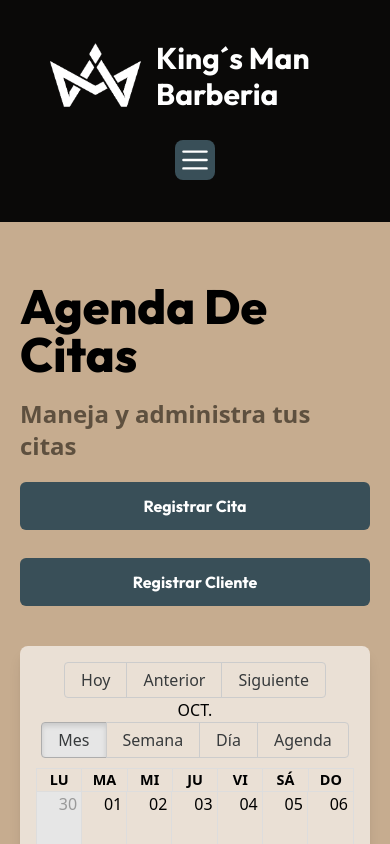
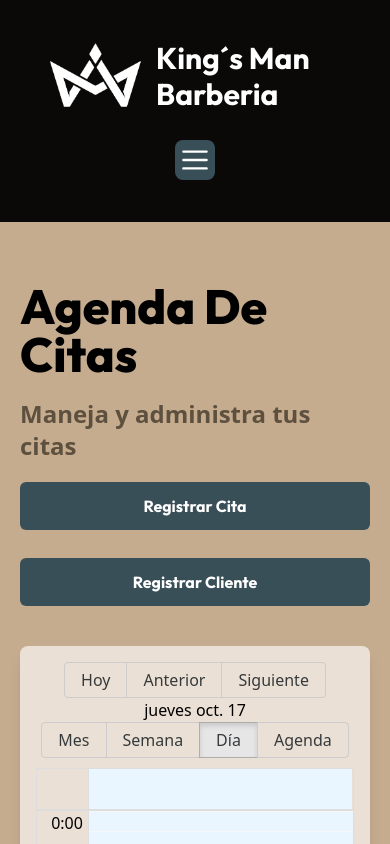
Before and after one commit to AlexEP11/gestor-citas-cliente, a React (Vite) app: page / in a window 390 px wide. Shown: the top 844 px of the page. Built offline with nearby package versions, Linux system fonts and the light colour scheme; no server answers.

Commit message:
Change schedule view in mobiles

```diff
--- a/src/components/Schedule.tsx
+++ b/src/components/schedule/Schedule.tsx
@@ -22,6 +22,7 @@ export default function Schedule() {
                 week: "Semana",
                 day: "Día",
             }}
+            defaultView={isMobile ? "day" : "month"}
             formats={{
                 monthHeaderFormat: (date) => moment(date).format("MMM").toUpperCase(),
                 dayFormat: (date) =>
--- a/src/views/DashboardView.tsx
+++ b/src/views/DashboardView.tsx
@@ -1,5 +1,5 @@
 import { Link } from "react-router-dom";
-import Schedule from "../components/Schedule";
+import Schedule from "../components/schedule/Schedule";
 
 // Configuración del localizador
 
```
